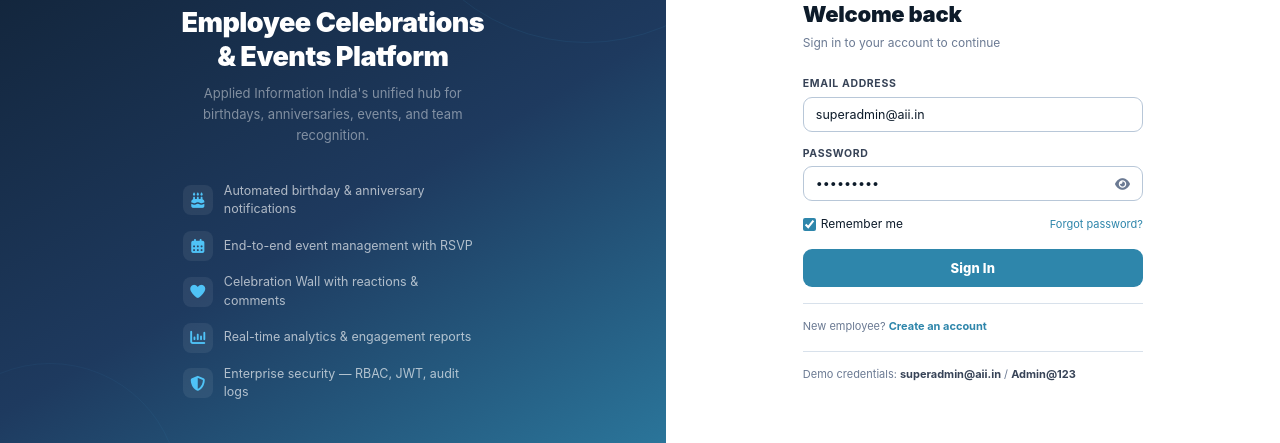
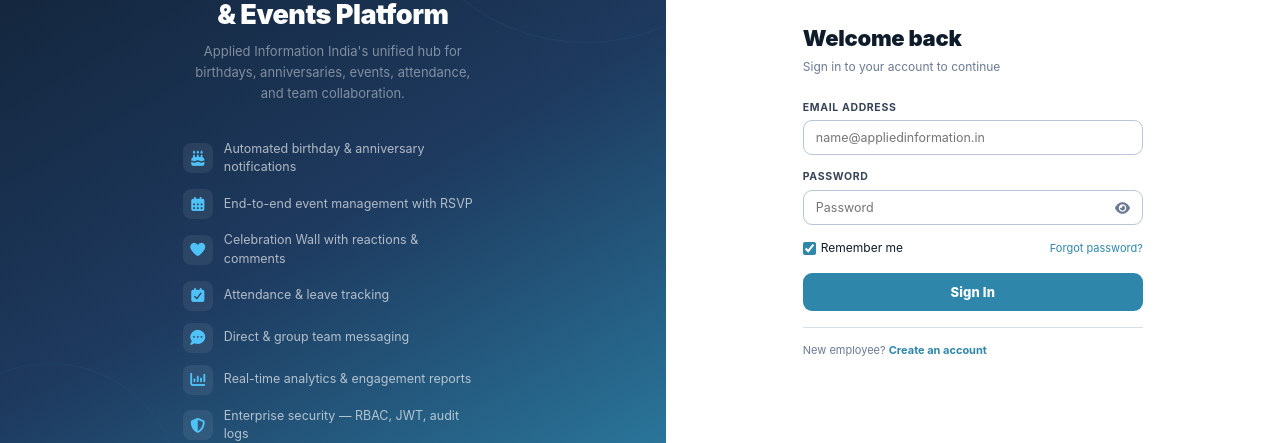
Before and after one commit to sahilkashyapai/appinfo-management, a React (Vite) app in the folder client/: page /login in a window 1280 px wide. Shown: the part 237-680 px from the top of the page. Built offline with nearby package versions, Linux system fonts and the light colour scheme; no server answers.

Commit message:
login ui changes

```diff
--- a/client/src/pages/LoginPage.jsx
+++ b/client/src/pages/LoginPage.jsx
@@ -6,8 +6,8 @@
 
 export default function LoginPage() {
   const { user, login, verify2fa, pending2fa } = useAuth();
-  const [email, setEmail] = useState('superadmin@aii.in');
-  const [password, setPassword] = useState('Admin@123');
+  const [email, setEmail] = useState('');
+  const [password, setPassword] = useState('');
   const [showPwd, setShowPwd] = useState(false);
   const [code, setCode] = useState('');
   const [err, setErr] = useState('');
@@ -60,11 +60,13 @@
       <div className="al">
         <div className="al-icon"><i className="fa-solid fa-champagne-glasses" /></div>
         <div className="al-h">Employee Celebrations<br />&amp; Events Platform</div>
-        <div className="al-sub">Applied Information India's unified hub for birthdays, anniversaries, events, and team recognition.</div>
+        <div className="al-sub">Applied Information India's unified hub for birthdays, anniversaries, events, attendance, and team collaboration.</div>
         <div className="al-feat">
           <div className="al-fi"><div className="al-fic"><i className="fa-solid fa-cake-candles" /></div>Automated birthday &amp; anniversary notifications</div>
           <div className="al-fi"><div className="al-fic"><i className="fa-solid fa-calendar-days" /></div>End-to-end event management with RSVP</div>
           <div className="al-fi"><div className="al-fic"><i className="fa-solid fa-heart" /></div>Celebration Wall with reactions &amp; comments</div>
+          <div className="al-fi"><div className="al-fic"><i className="fa-solid fa-calendar-check" /></div>Attendance &amp; leave tracking</div>
+          <div className="al-fi"><div className="al-fic"><i className="fa-solid fa-comment-dots" /></div>Direct &amp; group team messaging</div>
           <div className="al-fi"><div className="al-fic"><i className="fa-solid fa-chart-column" /></div>Real-time analytics &amp; engagement reports</div>
           <div className="al-fi"><div className="al-fic"><i className="fa-solid fa-shield-halved" /></div>Enterprise security — RBAC, JWT, audit logs</div>
         </div>
@@ -101,7 +103,6 @@
               </div>
               <button className="af-btn" type="submit" disabled={busy}>{busy ? 'Signing in…' : 'Sign In'}</button>
               <div className="af-hint">New employee? <Link to="/signup" style={{ color: 'var(--accent)', fontWeight: 700 }}>Create an account</Link></div>
-              <div className="af-hint">Demo credentials: <strong>superadmin@aii.in</strong> / <strong>Admin@123</strong></div>
             </form>
           ) : (
             <form onSubmit={onVerify2fa}>
```
